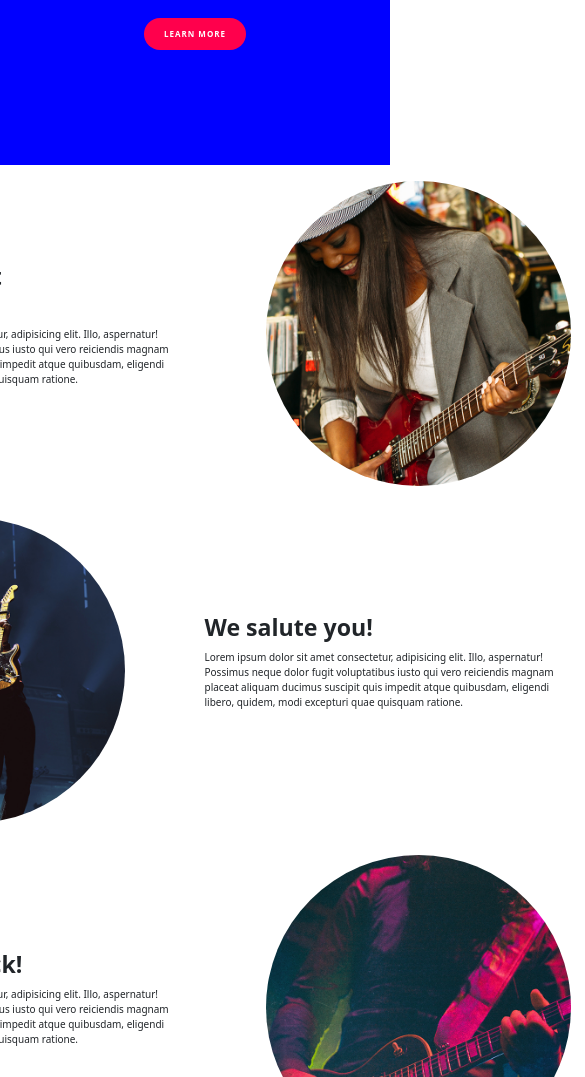
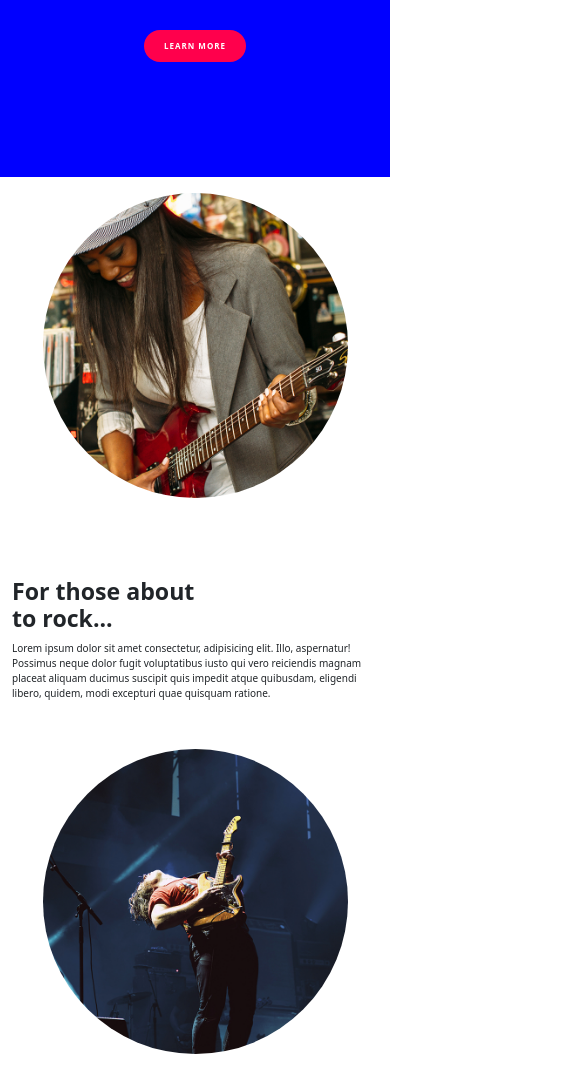
Before and after one commit to M1MOS/Start-Master-BS, a website: page index.html in a window 390 px wide. Shown: the part 286-1363 px from the top of the page, 585 px wide, since content can reach past the window. Drawn offline with nearby package versions, Linux system fonts and the light colour scheme.

Commit message:
Fin responsive BT

```diff
--- a/index.html
+++ b/index.html
@@ -12,7 +12,7 @@
 <body>
     <header class="container-fluid">
         <div class="row m-0 g-0">
-            <div class="col-12 col-md-6 d-flex navmenu py-2">
+            <div class="col-12 col-md-6 d-flex justify-content-center align-items-center flex-column flex-lg-row navmenu py-2 mx-auto">
                 <div class="col-12 nav-left">
                     <h3>Start Boostrap</h3>
                 </div>
@@ -34,21 +34,21 @@
     <section class="container-fluid">
         <div class="row m-0 g-0">
             <div class="col-12 col-md-6 global mx-auto">
-                <div class="col-12 col-md-6 top mx-auto py-3">
+                <div class="col-12 col-md-6 top mx-auto py-3 flex-column flex-md-row">
                     <img src="/public/img/01.jpg" alt="" class="col-10">
                     <div class="col-12">
                         <h3>For those about <br>to rock...</h3>
                         <p>Lorem ipsum dolor sit amet consectetur, adipisicing elit. Illo, aspernatur! Possimus neque dolor fugit voluptatibus iusto qui vero reiciendis magnam placeat aliquam ducimus suscipit quis impedit atque quibusdam, eligendi libero, quidem, modi excepturi quae quisquam ratione.</p>
                     </div>
                 </div>
-                <div class="col-12 col-md-6 central mx-auto py-3">
+                <div class="col-12 col-md-6 central mx-auto py-3 flex-column flex-md-row-reverse">
                     <img src="/public/img/02.jpg" alt="" class="col-10">
                     <div class="col-12">
                         <h3>We salute you!</h3>
                         <p>Lorem ipsum dolor sit amet consectetur, adipisicing elit. Illo, aspernatur! Possimus neque dolor fugit voluptatibus iusto qui vero reiciendis magnam placeat aliquam ducimus suscipit quis impedit atque quibusdam, eligendi libero, quidem, modi excepturi quae quisquam ratione.</p>
                     </div>
                 </div>
-                <div class="col-12 col-md-6 bottom mx-auto py-3">
+                <div class="col-12 col-md-6 bottom mx-auto py-3 flex-column flex-md-row">
                     <img src="/public/img/03.jpg" alt="" class="col-10">
                     <div class="col-12">
                         <h3>Let there be rock!</h3>
```
